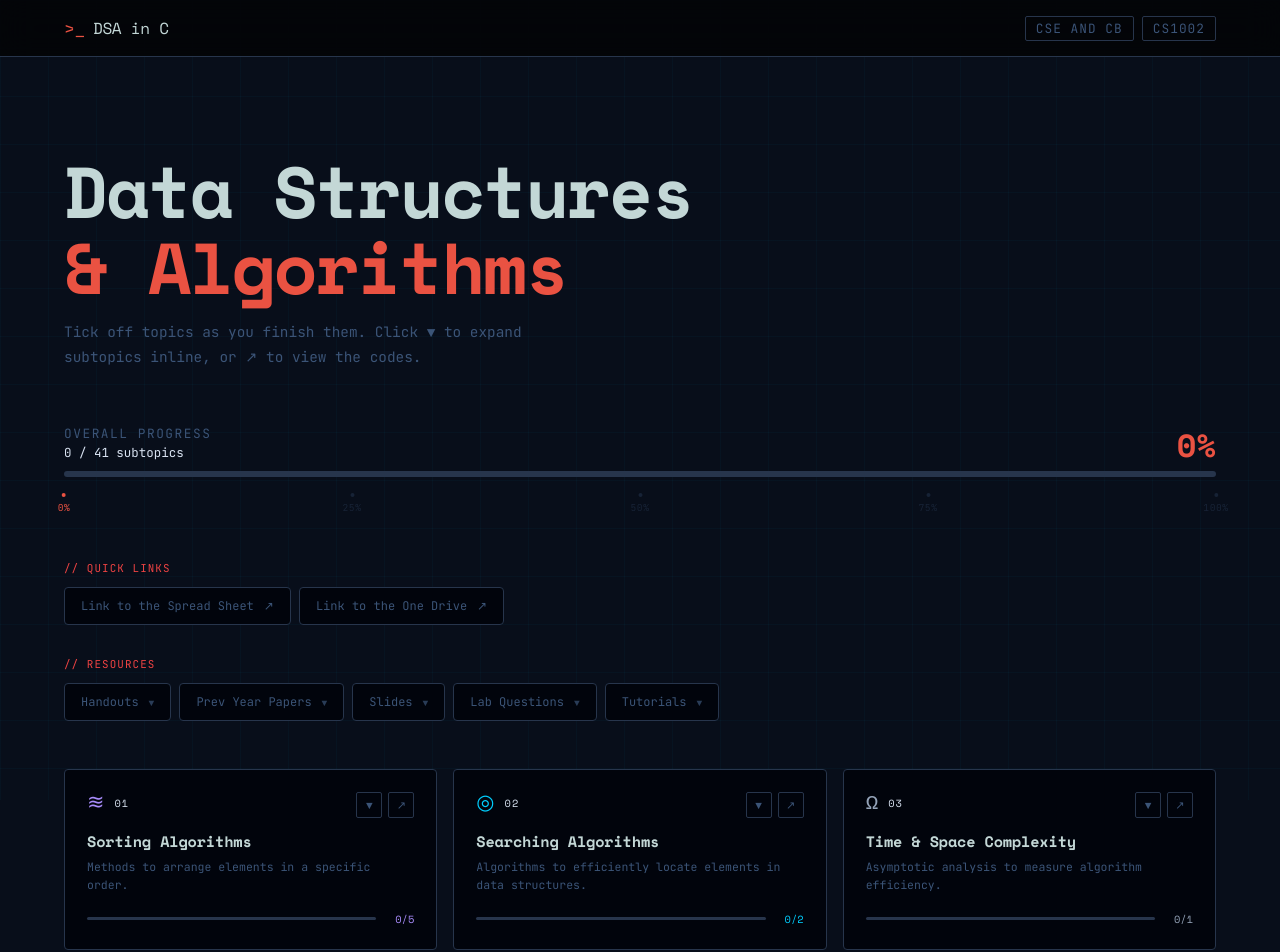
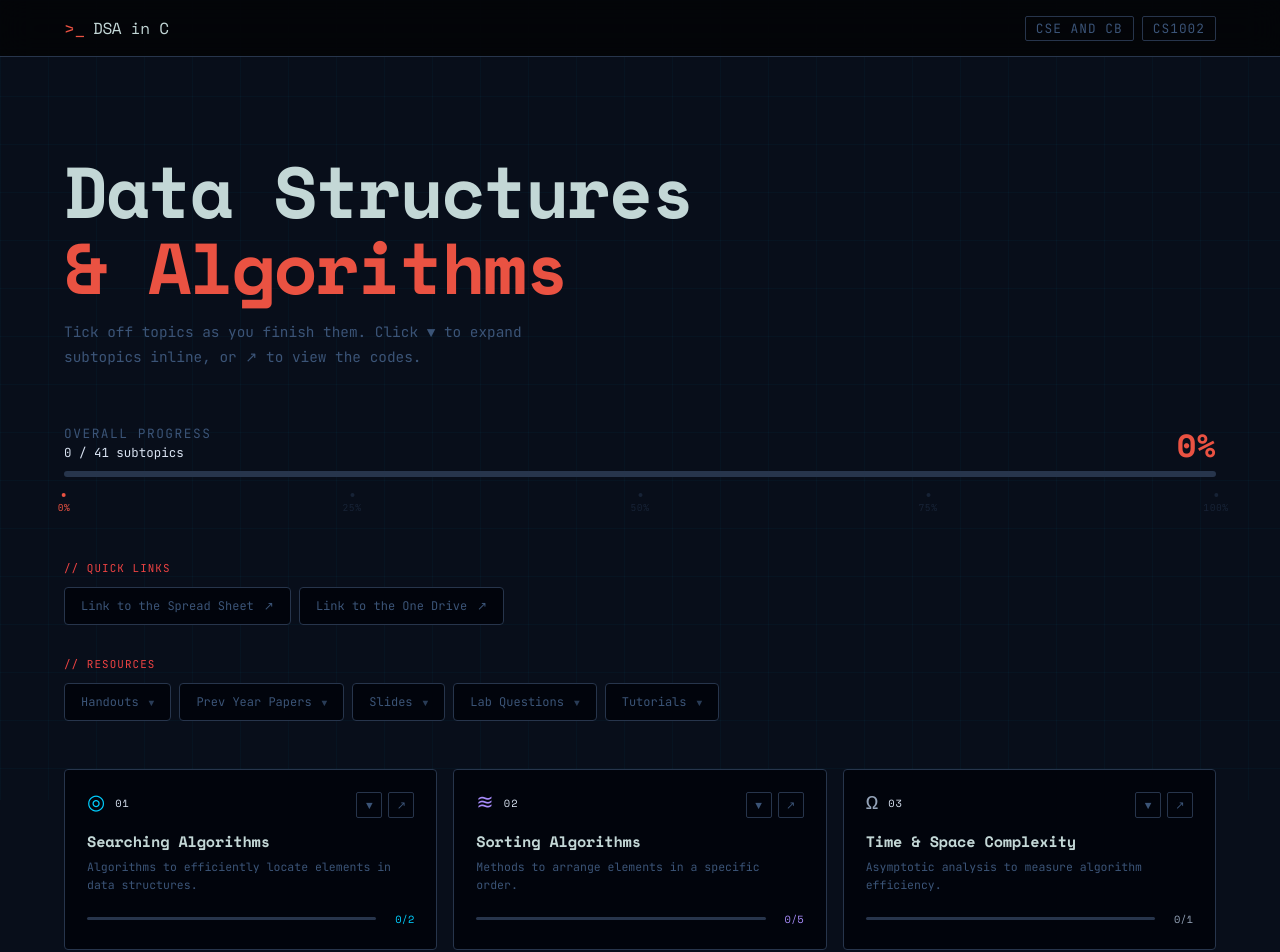
Before and after one commit to Akanksha-Duvvuri/DSA-C-course-website, a Next.js app in the folder dsa-c/: page / in a window 1280 px wide. Shown: the top 952 px of the page. Built offline with nearby package versions, Linux system fonts and the light colour scheme.

Commit message:
final commit

```diff
--- a/dsa-c/app/data/topics.ts
+++ b/dsa-c/app/data/topics.ts
@@ -1,6 +1,14 @@
 import { Topic } from '../types'
 
 export const topics: Topic[] = [
+  {
+    id: 'searching',
+    label: 'Searching Algorithms',
+    icon: '◎',
+    color: '#00cfff',
+    subtopics: ['Linear Search', 'Binary Search'],
+    description: 'Algorithms to efficiently locate elements in data structures.',
+  },
   {
     id: 'sorting',
     label: 'Sorting Algorithms',
@@ -8,14 +16,6 @@ export const topics: Topic[] = [
     color: '#a78bfa',
     subtopics: ['Bubble Sort', 'Selection Sort', 'Insertion Sort', 'Merge Sort', 'Quick Sort'],
     description: 'Methods to arrange elements in a specific order.',
-  },
-  {
-    id: 'searching',
-    label: 'Searching Algorithms',
-    icon: '◎',
-    color: '#00cfff',
-    subtopics: ['Linear Search', 'Binary Search'],
-    description: 'Algorithms to efficiently locate elements in data structures.',
   },
   {
     id: 'tc-sc',
```
